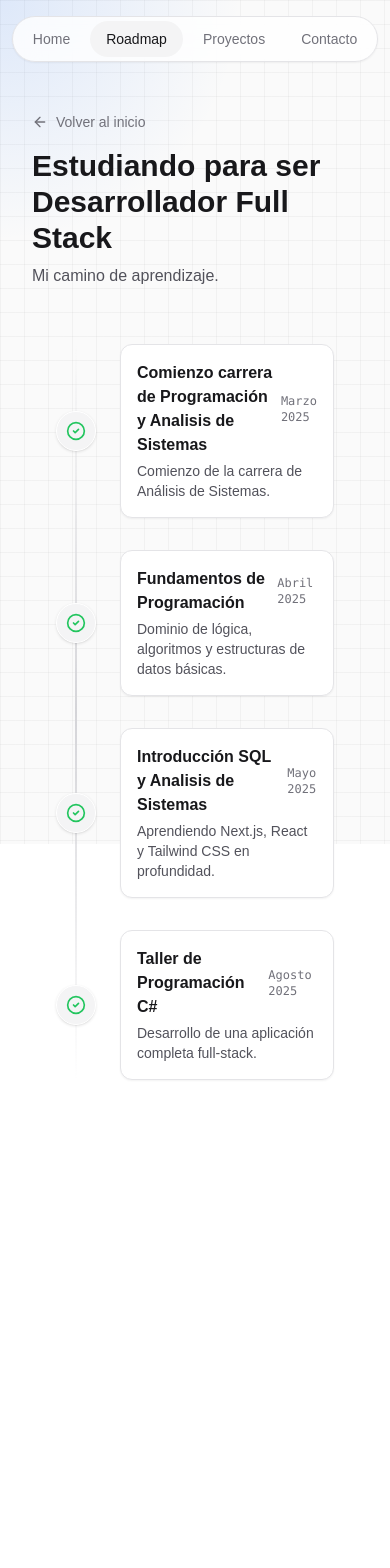
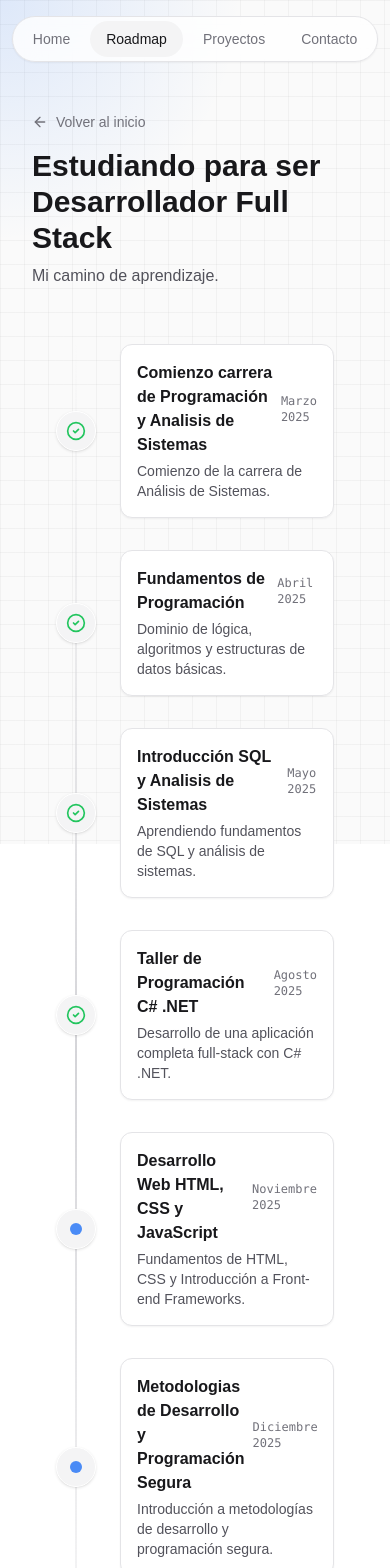
Before and after one commit to AlexisHCD/Portfolio_Proyecto_AIEP, a Next.js app: page /roadmap in a window 390 px wide. Shown: the top 1568 px of the page. Before the commit the page ends 1136 px from the top, so only its background shows below. Built offline with nearby package versions, Linux system fonts and the light colour scheme.

Commit message:
feat: add mobile app workshop to timeline

```diff
--- a/components/sections/timeline.tsx
+++ b/components/sections/timeline.tsx
@@ -16,14 +16,32 @@ const steps = [
     {
         title: "Introducción SQL y Analisis de Sistemas",
         date: "Mayo 2025",
-        description: "Aprendiendo Next.js, React y Tailwind CSS en profundidad.",
+        description: "Aprendiendo fundamentos de SQL y análisis de sistemas.",
         status: "completed",
     },
     {
-        title: "Taller de Programación C#",
+        title: "Taller de Programación C# .NET",
         date: "Agosto 2025",
-        description: "Desarrollo de una aplicación completa full-stack.",
+        description: "Desarrollo de una aplicación completa full-stack con C# .NET.",
         status: "completed",
+    },
+    {
+        title: "Desarrollo Web HTML, CSS y JavaScript",
+        date: "Noviembre 2025",
+        description: "Fundamentos de HTML, CSS y Introducción a Front-end Frameworks.",
+        status: "current",
+    },
+    {
+        title: "Metodologias de Desarrollo y Programación Segura ",
+        date: "Diciembre 2025",
+        description: "Introducción a metodologías de desarrollo y programación segura.",
+        status: "current",
+    },
+    {
+        title: "Taller de Aplicaciónes Moviles",
+        date: "Diciembre 2025",
+        description: "Introducción a metodologías de desarrollo y programación segura.",
+        status: "upcoming",
     },
 ];
 
```
